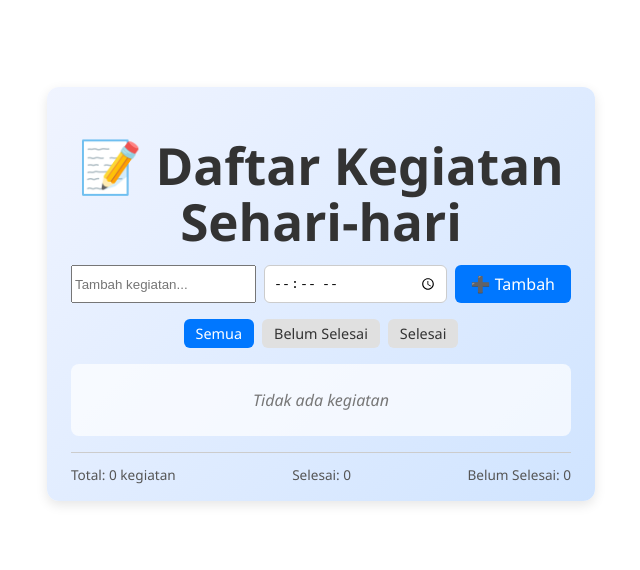
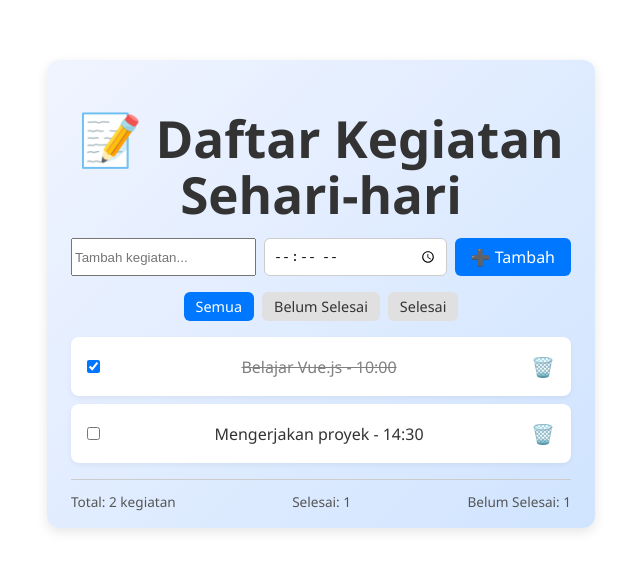
Before and after one commit to nurainigs04/32-pbk-uts-233510845, a Vue app: page / in a window 1280 px wide. Shown: the part 106-676 px from the top of the page, without its empty margins (319-959 px from the left). Built offline with nearby package versions, Linux system fonts and the light colour scheme.

Commit message:
menambahkan data awal daftar kegiatan

```diff
--- a/src/App.vue
+++ b/src/App.vue
@@ -65,7 +65,18 @@ import { ref, computed } from 'vue'
 
 const kegiatanBaru = ref('')
 const jamBaru = ref('')
-const daftarKegiatan = ref([])
+const daftarKegiatan = ref([
+  {
+    nama: "Belajar Vue.js",
+    jam: "10:00",
+    selesai: true
+  },
+  {
+    nama: "Mengerjakan proyek",
+    jam: "14:30",
+    selesai: false
+  }
+])
 const filterStatus = ref('semua')
 
 const kegiatanSelesai = computed(() => {
```
